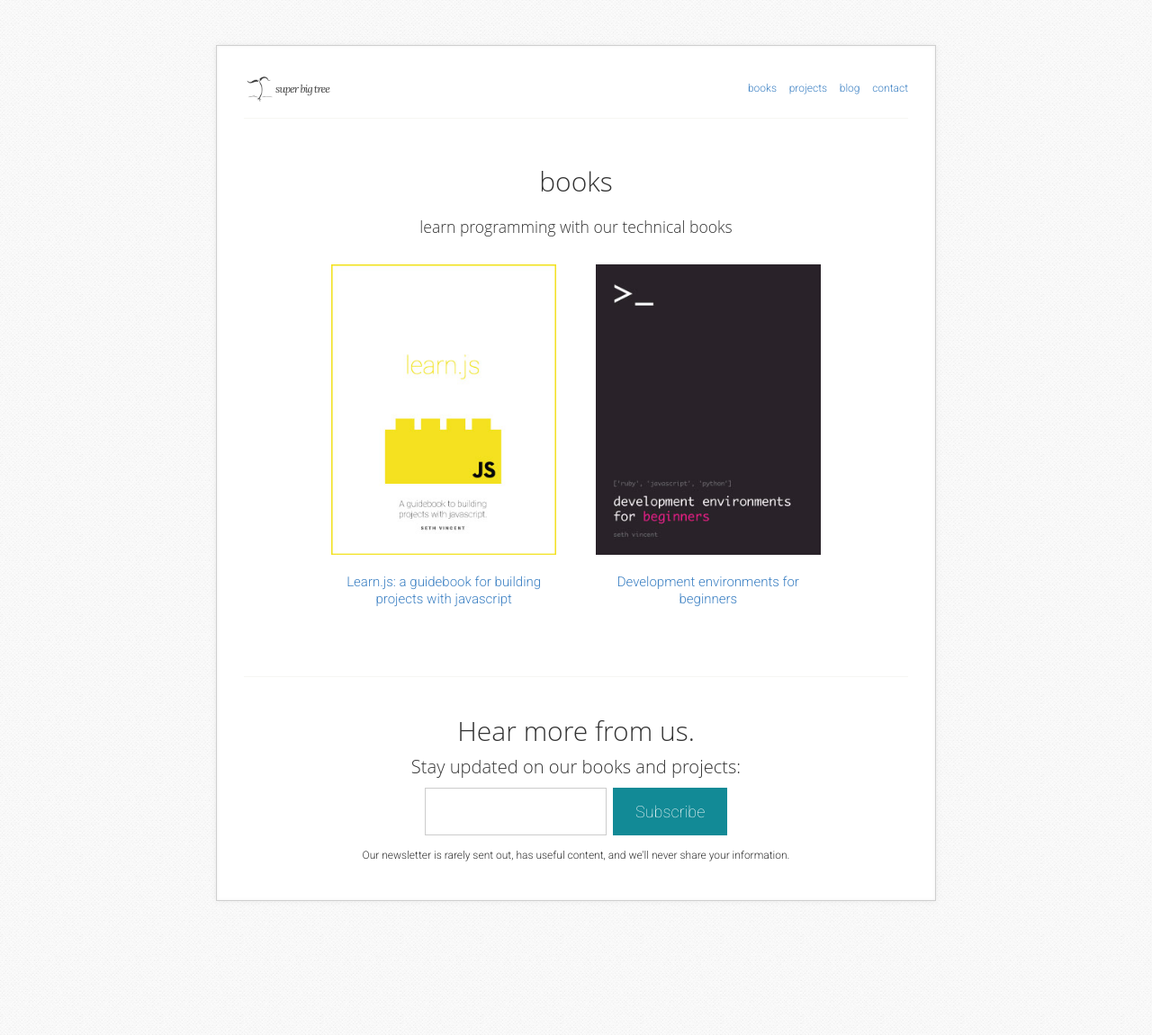
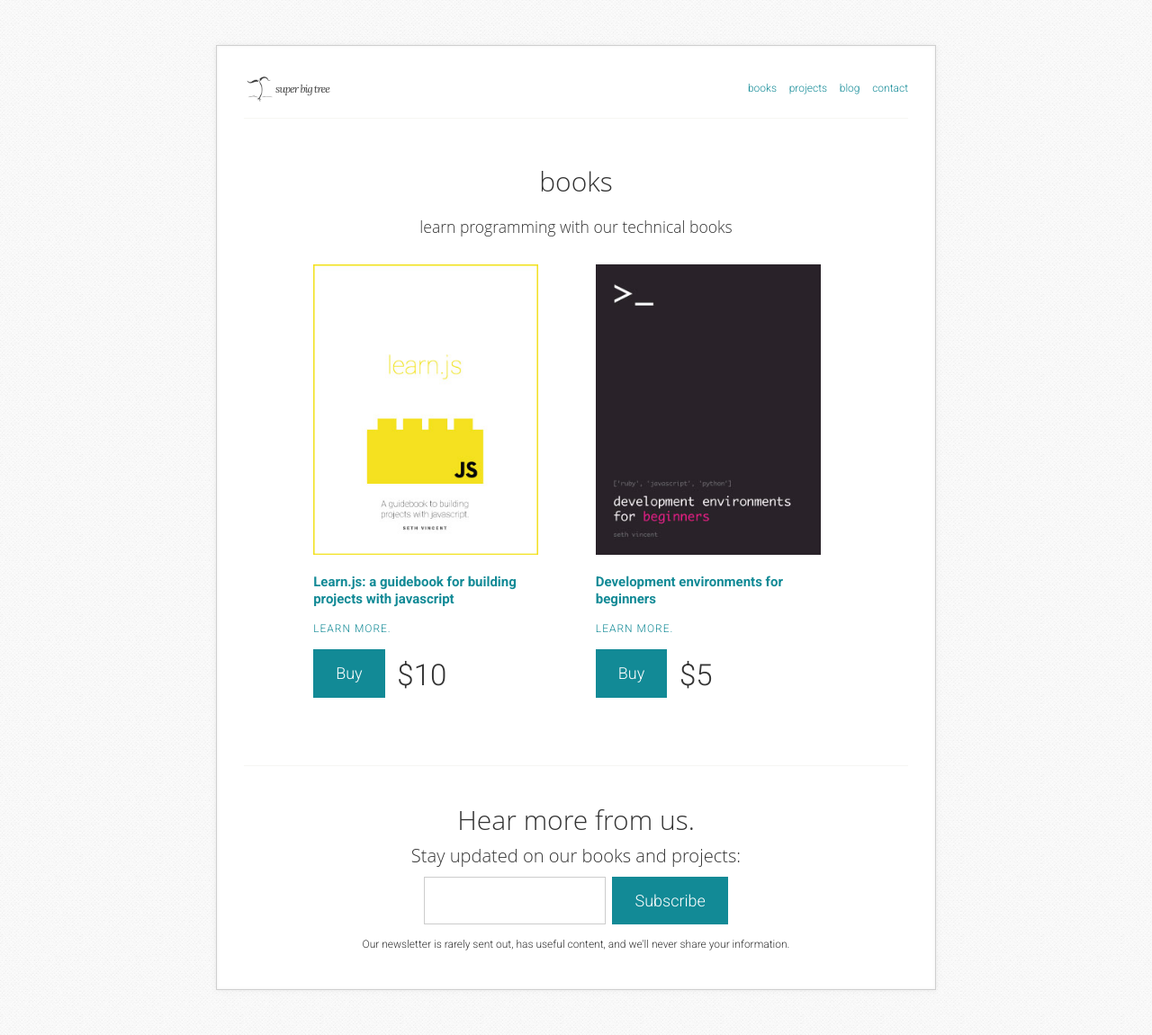
Before and after one commit to superbigtree/superbigtree.github.com, a Jekyll site: the page built from books/index.html, in a window 1280 px wide. Shown: the whole page at 90% size. Built offline with Jekyll 4.4.1, drawn with Linux system fonts in a browser that asks for light colours; nearby versions of some CDN libraries.

Commit message:
gumroad stuff

```diff
--- a/_includes/books.html
+++ b/_includes/books.html
@@ -1,14 +1,19 @@
 <ul id="books" style=" ">
   <li class="book">
-    <a href="{{ site.baseurl }}/books/learnjs">
+    <a href="{{ site.baseurl }}/books/learnjs" class="learn">
       <img src="{{ site.baseurl }}/img/learnjs.jpg" />
-      <p>Learn.js: a guidebook for building projects with javascript</p>
+      <p><strong>Learn.js: a guidebook for building projects with javascript</strong></p>
+      <p class="learn-more">Learn more.</p>
+      <p><a class="button buy" href="http://gum.co/learnjs/x3v6ugy1">Buy</a> <span class="price">$10</span></p>
     </a>
   </li>
+
   <li class="book">
-    <a href="{{ site.baseurl }}/books/dev-envs">
+    <a href="{{ site.baseurl }}/books/dev-envs" class="learn">
       <img src="{{ site.baseurl }}/img/dev-envs.cover.300x388.jpg" />
-      <p>Development environments for beginners</p>
+      <p><strong>Development environments for beginners</strong></p>
+      <p class="learn-more">Learn more.</p>
+      <p><a class="button buy" href="http://gum.co/dev-envs">Buy</a> <span class="price">$5</span></p>
     </a>
   </li>
 </ul>
--- a/_layouts/default.html
+++ b/_layouts/default.html
@@ -69,6 +69,7 @@
   <!-- JAVASCRIPT -->
   <script src="//ajax.googleapis.com/ajax/libs/jquery/1.8.3/jquery.min.js"></script>
   <script>window.jQuery || document.write('<script src="{{ site.baseurl }}/jquery-1.8.3.min.js"><\/script>')</script>
+  <script type="text/javascript" src="https://gumroad.com/js/gumroad.js"></script>
   <script src="{{ site.baseurl }}/js/app.js"></script>
 
   {% include analytics.html %}
--- a/css/app.css
+++ b/css/app.css
@@ -18,15 +18,16 @@ textarea {
 
 
 a {
-  color: #3c80c3;
+  color: #128a96;
   text-decoration: none;
 }
 a:hover {
   text-decoration: none;
+  color: #7E2054;
 }
 a:active,
 a:focus {
-  color: #1e4062;
+  color: #7E2054;
 }
 
 a h4 {
@@ -241,7 +242,9 @@ button,
   display: inline-block;
   font-size: 18px;
   border: 0px;
-  font-weight: 100;
+  font-weight: 300;
+  cursor: pointer;
+  text-shadow: none;
 }
 
 button:hover,
@@ -299,7 +302,7 @@ ul.tools li {
   margin-bottom: 30px;
 }
 
-.book a {
+.book a.learn {
   display: block;
   margin: 0px 20px;
   width: 250px;
@@ -308,6 +311,28 @@ ul.tools li {
 .book img {
   width: 100%;
   height: auto;
+}
+
+.book a.learn > p {
+  text-align: left;
+  margin-left: 0px;
+}
+
+.book > p {
+  text-align: left;
+  margin-left: 20px;
+}
+
+.learn-more {
+  font-size: 0.8em;
+  text-transform: uppercase;
+  letter-spacing: 1px;
+}
+
+.price {
+  margin-left: 10px;
+  font-size: 2.2em;
+  vertical-align: middle;
 }
 
 /* projects */
```
